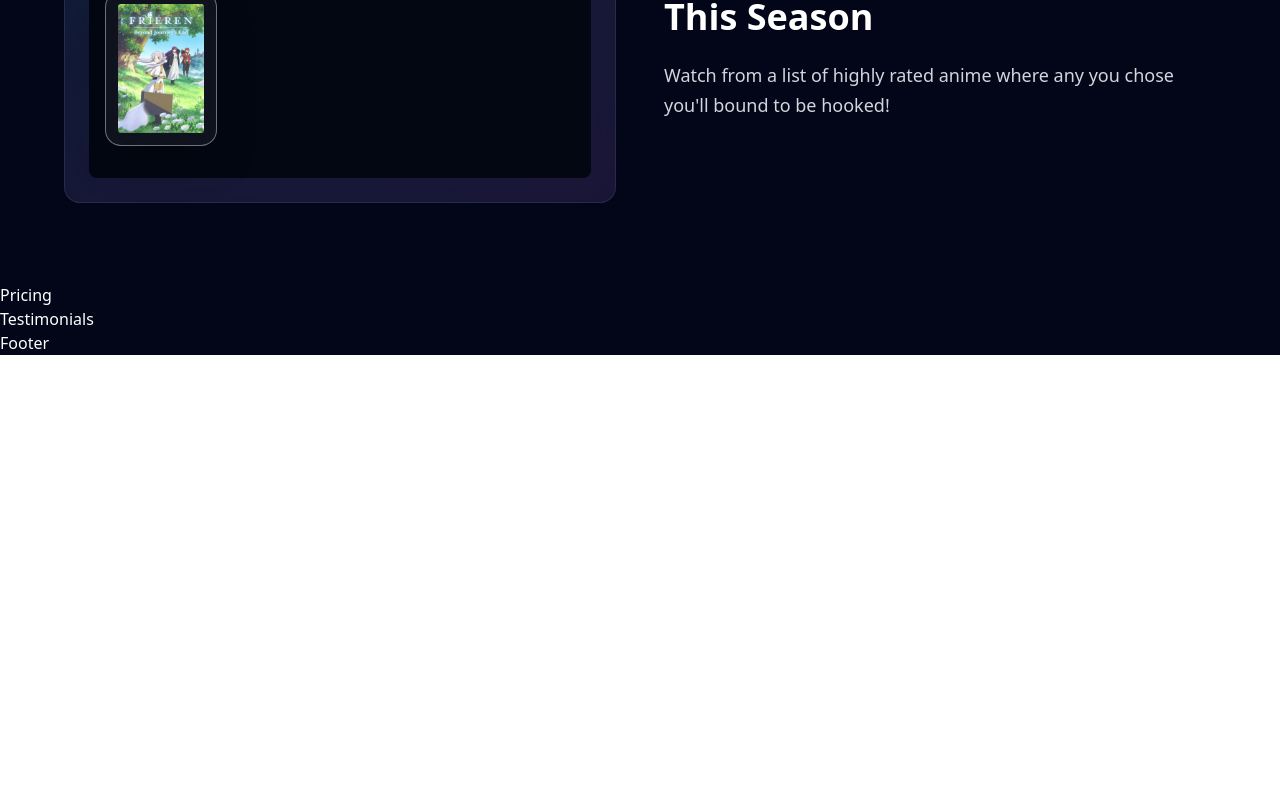
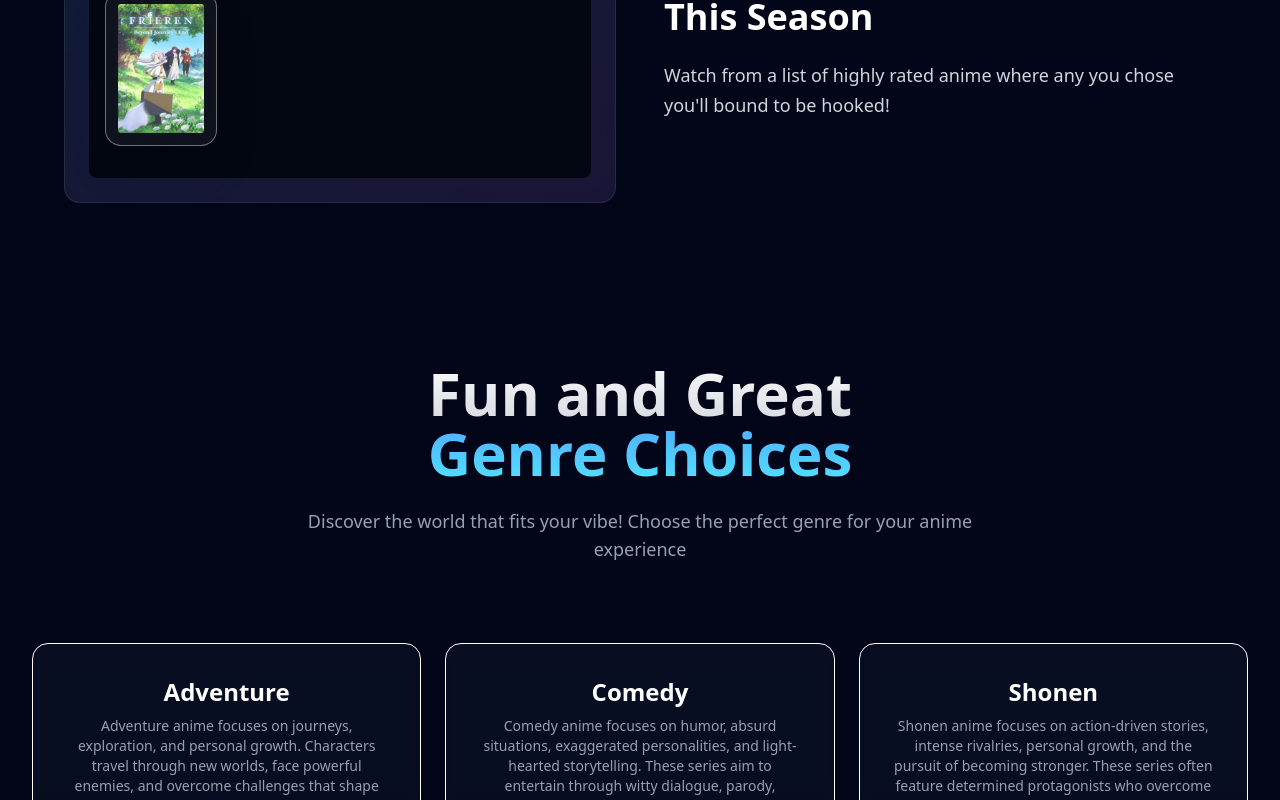
Before and after one commit to Matthew-Coded/Gensei-Anime, a React app: page / in a window 1280 px wide. Shown: the part 2000-2800 px from the top of the page. Before the commit the page ends 2355 px from the top, so only its background shows below. Built offline with nearby package versions, Linux system fonts and the light colour scheme; the HTML template or start-up script is replaced by a standard one.

Commit message:
Genre section added

```diff
--- a/src/App.jsx
+++ b/src/App.jsx
@@ -1,8 +1,8 @@
 import Navbar from "./components/Navbar";
 import Hero from "./components/Hero";
 import Features from "./components/Features";
-import Pricing from "./components/Pricing";
-import Testimonials from "./components/Testimonials";
+import Genre from "./components/Genre";
+import Login from "./components/Login";
 import Footer from "./components/Footer";
 
 
@@ -11,8 +11,8 @@ function App() {
     <Navbar />
     <Hero />
     <Features />
-    <Pricing />
-    <Testimonials />
+    <Genre />
+    <Login />
     <Footer />
   </div>;
 }
--- /dev/null
+++ b/src/components/Genre.jsx
@@ -0,0 +1,182 @@
+import { BookDashed, LineSquiggle } from "lucide-react";
+
+const Genre = () => {
+  const genre = [
+    {
+      name: "Adventure",
+      description:
+        "Adventure anime focuses on journeys, exploration, and personal growth. Characters travel through new worlds, face powerful enemies, and overcome challenges that shape who they become.",
+
+      characteristics: [
+        "Exploration of new lands or worlds",
+        "Quests and missions",
+        "Dangerous obstacles",
+        "Strong friendships formed through hardship",
+        "Character growth through struggle",
+      ],
+
+      commonThemes: [
+        "Freedom",
+        "Discovery",
+        "Courage",
+        "Perseverance",
+        "Teamwork",
+      ],
+
+      popularAnime: [
+        "One Piece",
+        "Hunter x Hunter",
+        "Fullmetal Alchemist: Brotherhood",
+        "Made in Abyss",
+        "Magi: The Labyrinth of Magic",
+      ],
+    },
+
+    {
+      name: "Comedy",
+      description:
+        "Comedy anime focuses on humor, absurd situations, exaggerated personalities, and light-hearted storytelling. These series aim to entertain through witty dialogue, parody, misunderstandings, and over-the-top reactions.",
+
+      characteristics: [
+        "Exaggerated facial expressions and reactions",
+        "Ridiculous or unexpected situations",
+        "Fast-paced jokes and punchlines",
+        "Parody or satire of common tropes",
+        "Comedic misunderstandings",
+      ],
+
+      commonThemes: [
+        "Friendship",
+        "Everyday chaos",
+        "Embarrassment",
+        "Irony",
+        "Lighthearted conflict",
+      ],
+
+      popularAnime: [
+        "Gintama",
+        "KonoSuba",
+        "The Disastrous Life of Saiki K.",
+        "Nichijou",
+        "One Punch Man",
+      ],
+    },
+
+    {
+      name: "Shonen",
+      description:
+        "Shonen anime focuses on action-driven stories, intense rivalries, personal growth, and the pursuit of becoming stronger. These series often feature determined protagonists who overcome obstacles through hard work, friendship, and perseverance.",
+
+      characteristics: [
+        "High-energy battles and fight scenes",
+        "Training arcs and power progression",
+        "Strong rival characters",
+        "Team-based dynamics",
+        "Clear goals or long-term dreams",
+      ],
+
+      commonThemes: [
+        "Never giving up",
+        "Friendship and loyalty",
+        "Self-improvement",
+        "Honor",
+        "Overcoming limits",
+      ],
+
+      popularAnime: [
+        "Naruto",
+        "Dragon Ball Z",
+        "My Hero Academia",
+        "Demon Slayer",
+        "Jujutsu Kaisen",
+      ],
+    },
+  ];
+
+  return (
+    <section
+      id="commonThemes"
+      className="py-16 sm:py-20 px-10 sm:px-6 lg:px-8 relative"
+    >
+      <div className="max-w-7xl mx-auto">
+        <div className="text-center mb-12 sm:mb-16 lg:mb-20">
+          <h2 className="text-5xl sm:text-4xl md:text-5xl lg:text-6xl font-bold mb-4 sm:mb-6">
+            <span className="bg-gradient-to-b from-white to-gray-300 bg-clip-text text-transparent">
+              Fun and Great
+            </span>
+            <br />
+            <span className="bg-gradient-to-b from-blue-400 to-cyan-300 bg-clip-text text-transparent">
+              Genre Choices
+            </span>
+          </h2>
+          <p className="text-gray-400 text-base sm:text-lg max-w-2xl mx-auto">
+            Discover the world that fits your vibe! Choose the perfect genre for
+            your anime experience
+          </p>
+        </div>
+
+        <div className="grid grid-cols-1 md:grid-cols-2 lg:grid-cols-3 gap-6 sm:gap-8 lg:gap-6">
+          {genre.map((g, key) => (
+            <div
+              key={key}
+              className={`relative bg-slate-900/50 backdrop-blur-sm border rounded-xl sm:rounded-2xl p-6 sm:p-8 transition-all duration-300 overflow-visible group flex flex-col h-full`}
+            >
+              <div className="absolute inset-0 bg-gradient-to-br from-white/10 via-transparent opacity-0 group-hover:opacity-100 transition-opacity duration-500 transform -translate-x-full -translate-y-full group-hover:translate-x-0 group-hover:translate-y-0 pointer-events-none rounded-lg"></div>
+              <div className="text-center mb-6 sm:mb-8">
+                <h3 className="text-xl sm:text-2xl font-bold mb-2">{g.name}</h3>
+                <p className="text-gray-400 text-xs sm:text-sm mb-3 sm:mb-4">
+                  {g.description}
+                </p>
+                <div className="mt-4">
+                  <p className="text-sm font-semibold mb-2">Themes:</p>
+
+                  <div className="flex flex-wrap justify-center gap-2">
+                    {g.commonThemes.map((theme, index) => (
+                      <span
+                        key={index}
+                        className="text-xs bg-slate-800 px-3 py-1 rounded-full"
+                      >
+                        {theme}
+                      </span>
+                    ))}
+                  </div>
+                </div>
+              </div>
+
+              <ul className="space-y-3 sm:space-y-4 mb-6 sm:mb-8 flex-row">
+                {g.popularAnime.map((popular, popularKey) => (
+                  <li
+                    key={popularKey}
+                    className="flex items-start space-x-2 sm:space-x-3"
+                  >
+                    <div className="flex-shrink-0 w-4 h-4 sm:w-5 sm:h-5 rounded-full bg-blue-500/20 flex items-center justify-center">
+                      <LineSquiggle className="w-2.5 h-2.5 sm:w-3 sm:h-3 text-blue-400" />
+                    </div>
+                    <span className="text-gray-300 text-sm sm:text-base">
+                      {popular}
+                    </span>
+                  </li>
+                ))}
+              </ul>
+
+              <button className="group w-full sm:w-auto px-6 sm:px-8 py-3 sm:py-4 bg-white/5 backdrop-blur-sm border border-white/10 rounded-lg font-semibold text-sm sm:text-base transition-all duration-300 hover:bg-white/10 flex items-center justify-center space-x-2">
+                Get Started
+              </button>
+            </div>
+          ))}
+        </div>
+
+        <div className="mt-8 sm:mt-12 text-center">
+          <p className="text-gray-400 text-xl">
+            Want more Genres?{" "}
+            <a href="#" className="text-blue-400 hover:text-blue-300">
+              Click Here!
+            </a>
+          </p>
+        </div>
+      </div>
+    </section>
+  );
+};
+
+export default Genre;
--- /dev/null
+++ b/src/components/Login.jsx
@@ -0,0 +1,9 @@
+import React from 'react'
+
+const Login = () => {
+  return (
+    <div>Login</div>
+  )
+}
+
+export default Login
--- a/src/components/Navbar.jsx
+++ b/src/components/Navbar.jsx
@@ -36,14 +36,14 @@ const Navbar = () => {
                         href='#pricing'
                         className='text-gray-300 hover:text-white text-sm lg:text-base'
                     >
-                        Pricing
+                        Genre
                     </a>
 
                     <a
                         href='#testimonials'
                         className='text-gray-300 hover:text-white text-sm lg:text-base'
                     >
-                        Testimonials
+                        Login
                     </a>
                 </div>
 
@@ -77,7 +77,7 @@ const Navbar = () => {
                         onClick={() => setMobileMenuIsOpen(false)}
                         className='block text-gray-300 hover:text-white text-sm lg:text-base'
                     >
-                        Pricing
+                        Genre
                     </a>
 
                     <a
@@ -85,7 +85,7 @@ const Navbar = () => {
                         onClick={() => setMobileMenuIsOpen(false)}
                         className='block text-gray-300 hover:text-white text-sm lg:text-base'
                     >
-                        Testimonials
+                        Login
                     </a>
                 </div>
             </div>}
--- a/src/components/Pricing.jsx
+++ /dev/null
@@ -1,9 +0,0 @@
-import React from 'react'
-
-const Pricing = () => {
-  return (
-    <div>Pricing</div>
-  )
-}
-
-export default Pricing
--- a/src/components/Testimonials.jsx
+++ /dev/null
@@ -1,9 +0,0 @@
-import React from 'react'
-
-const Testimonials = () => {
-  return (
-    <div>Testimonials</div>
-  )
-}
-
-export default Testimonials
```
